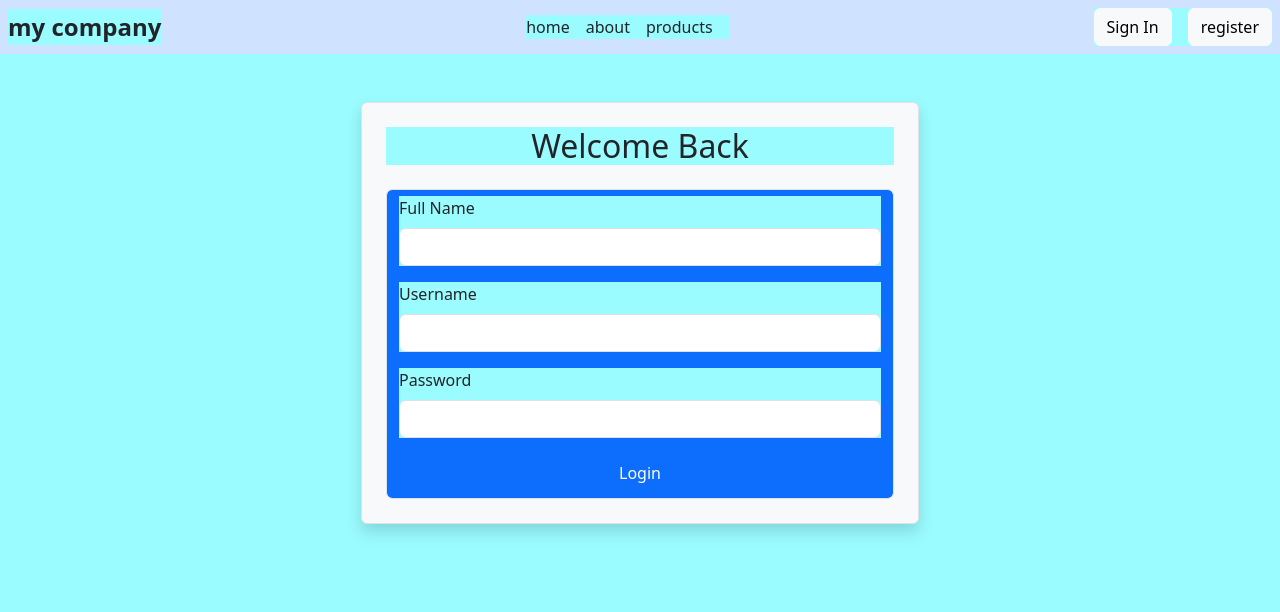
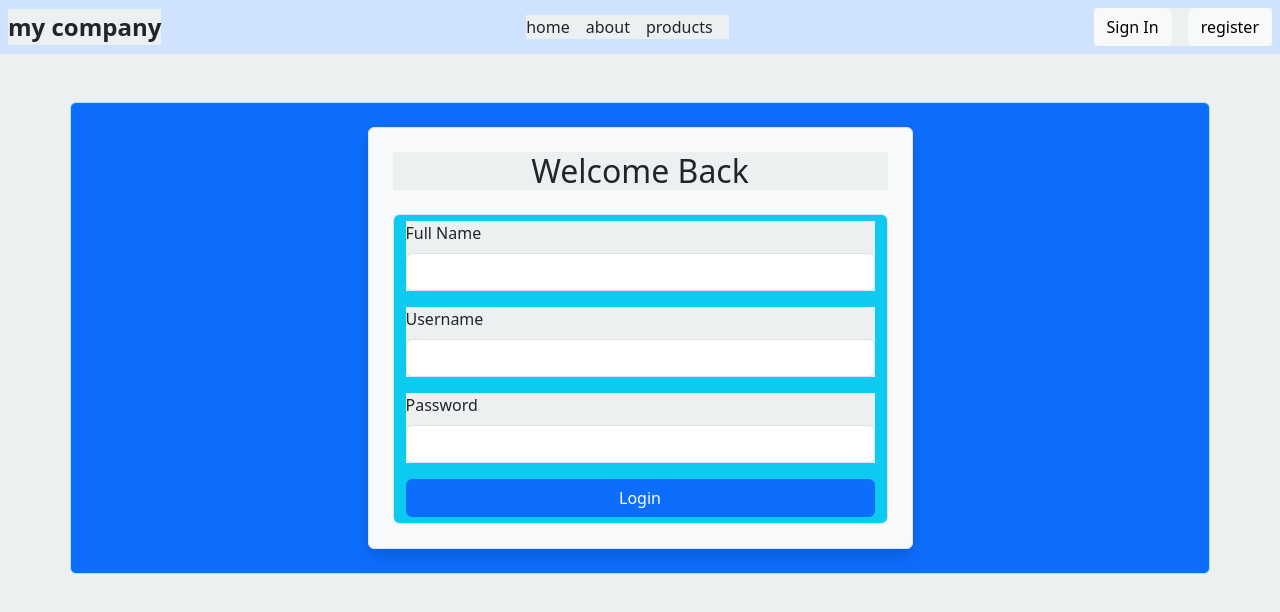
Before and after one commit to ATIFIXATION/webDev-6, a React (Vite) app in the folder frontend/my_first_react/: page / in a window 1280 px wide. Shown: the top 612 px of the page. Built offline with nearby package versions, Linux system fonts and the light colour scheme.

Commit message:
Update styling in Login component: enhance container and form appearance with new classes and background colors

```diff
--- a/frontend/my_first_react/src/index.css
+++ b/frontend/my_first_react/src/index.css
@@ -14,5 +14,5 @@
 
 *
 {
-  background-color: rgb(154, 252, 255);
+  background-color: rgb(236, 240, 240);
 }
--- a/frontend/my_first_react/src/pages/Login.jsx
+++ b/frontend/my_first_react/src/pages/Login.jsx
@@ -7,7 +7,7 @@ function Login() {
 
   return (
     <>
-      <div className="container mt-5 ">
+      <div className="container mt-5 border border-info-subtle rounded p-4 bg-primary">
 
         <div className="border p-4 w-50 mx-auto shadow rounded bg-light">
 
@@ -15,7 +15,7 @@ function Login() {
             Welcome Back
           </h2>
 
-          <form className="form-control bg-primary" >
+          <form className="form-control bg-info" >
 
             <div className="mb-3">
 
@@ -23,7 +23,12 @@ function Login() {
                 Full Name
               </label>
 
+              <br/>
+
+
               <input
+
+              class="bg-info-subtle w-100 border border-black rounded-1 box-shadow black"
                 type="text"
                 className="form-control"
               />
@@ -37,6 +42,8 @@ function Login() {
               </label>
 
               <input
+
+               class="bg-info-subtle w-100 border border-black rounded-1 box-shadow black"
                 type="text"
                 className="form-control"
                 value={userName}
@@ -52,6 +59,7 @@ function Login() {
               </label>
 
               <input
+               class="bg-info-subtle w-100 border border-black rounded-1 box-shadow black"
                 type="password"
                 className="form-control"
                 value={password}
```
